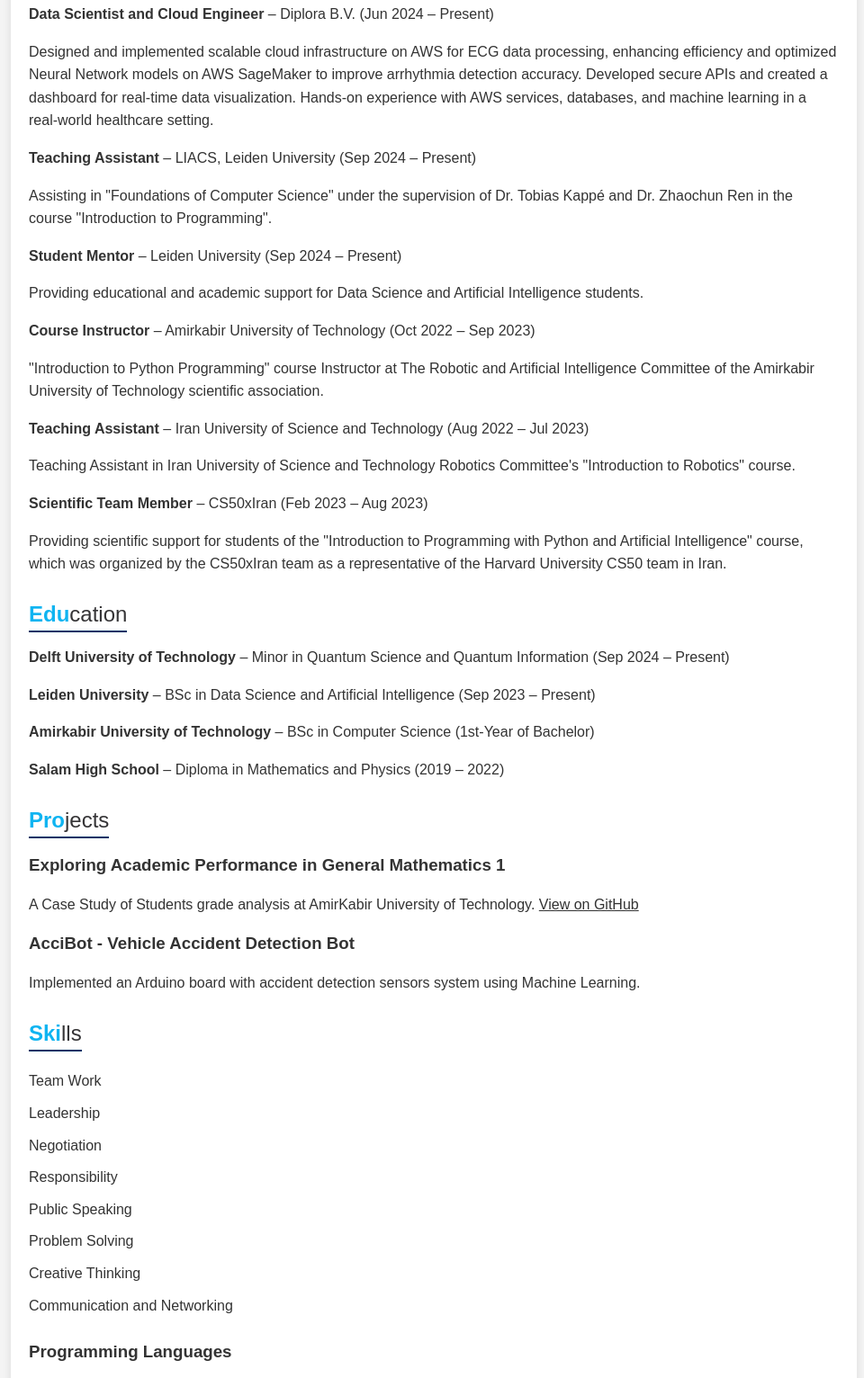
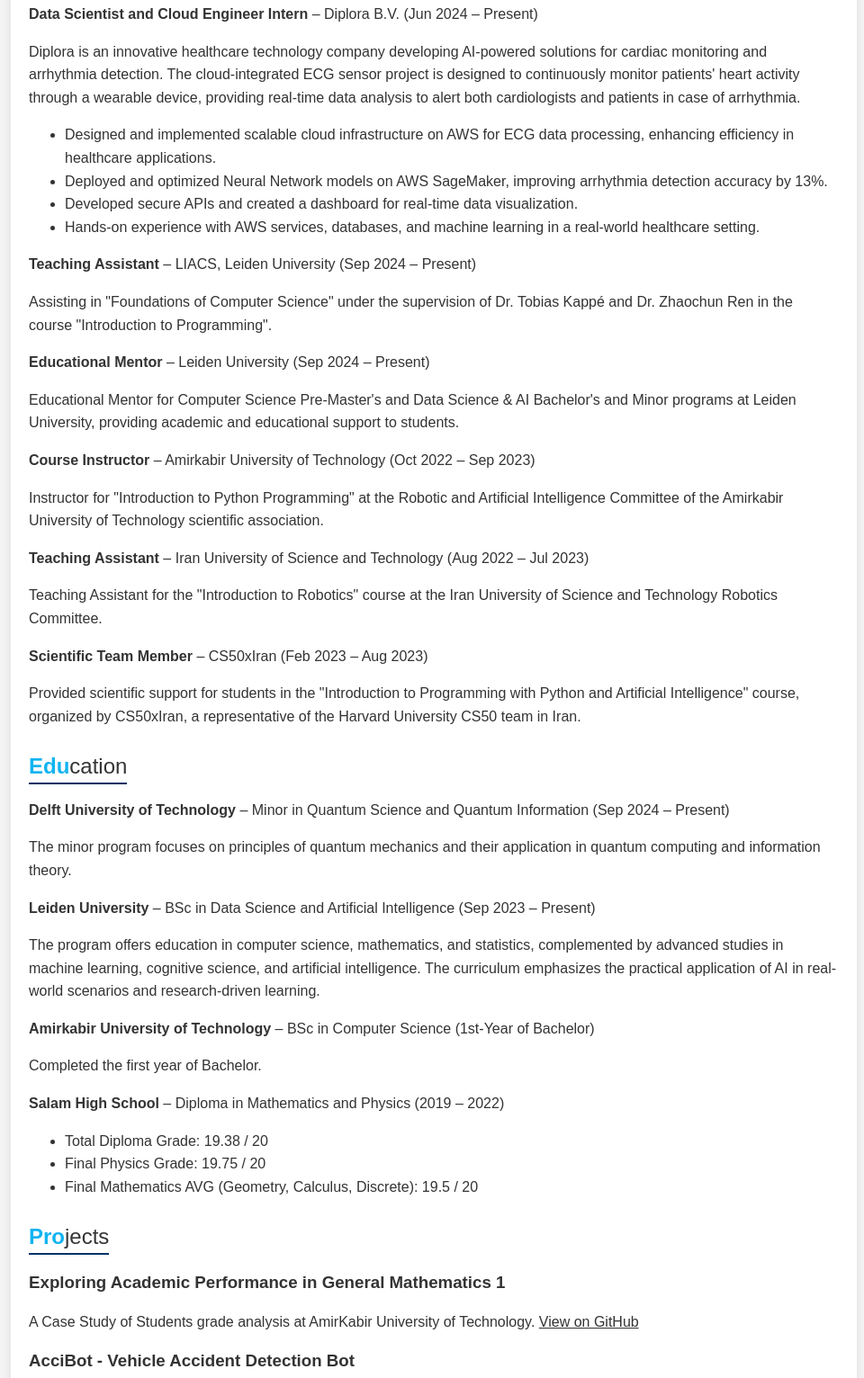
Before and after one commit to kooroshkz/curriculum-vitae, a plain HTML site: page index.html in a window 1280 px wide. Shown: the part 350-1882 px from the top of the page at 90% size, without its empty margins (158-1118 px from the left). Drawn offline with Linux system fonts and the light colour scheme.

Commit message:
update(Education): Update on education and Diplora description

```diff
--- a/index.html
+++ b/index.html
@@ -43,34 +43,54 @@
         <div class="section">
             <h2><span class="highlight">Exp</span>eriences</h2>
 
-            <p><strong>Data Scientist and Cloud Engineer</strong> – Diplora B.V. (Jun 2024 – Present)</p>
-            <p>Designed and implemented scalable cloud infrastructure on AWS for ECG data processing, enhancing efficiency and optimized Neural Network models on AWS SageMaker to improve arrhythmia detection accuracy. Developed secure APIs and created a dashboard for real-time data visualization. Hands-on experience with AWS services, databases, and machine learning in a real-world healthcare setting.</p>
+            <p><strong>Data Scientist and Cloud Engineer Intern</strong> – Diplora B.V. (Jun 2024 – Present)</p>
+            <p>Diplora is an innovative healthcare technology company developing AI-powered solutions for cardiac monitoring and arrhythmia detection. The cloud-integrated ECG sensor project is designed to continuously monitor patients' heart activity through a wearable device, providing real-time data analysis to alert both cardiologists and patients in case of arrhythmia.</p>
+            <ul>
+                <li>Designed and implemented scalable cloud infrastructure on AWS for ECG data processing, enhancing efficiency in healthcare applications.</li>
+                <li>Deployed and optimized Neural Network models on AWS SageMaker, improving arrhythmia detection accuracy by 13%.</li>
+                <li>Developed secure APIs and created a dashboard for real-time data visualization.</li>
+                <li>Hands-on experience with AWS services, databases, and machine learning in a real-world healthcare setting.</li>
+            </ul>
 
             <p><strong>Teaching Assistant</strong> – LIACS, Leiden University (Sep 2024 – Present)</p>
             <p>Assisting in "Foundations of Computer Science" under the supervision of Dr. Tobias Kappé and Dr. Zhaochun Ren in the course "Introduction to Programming".</p>
 
-            <p><strong>Student Mentor</strong> – Leiden University (Sep 2024 – Present)</p>
-            <p>Providing educational and academic support for Data Science and Artificial Intelligence students.</p>
+            <p><strong>Educational Mentor</strong> – Leiden University (Sep 2024 – Present)</p>
+            <p>Educational Mentor for Computer Science Pre-Master's and Data Science & AI Bachelor's and Minor programs at Leiden University, providing academic and educational support to students.</p>
 
             <p><strong>Course Instructor</strong> – Amirkabir University of Technology (Oct 2022 – Sep 2023)</p>
-            <p>"Introduction to Python Programming" course Instructor at The Robotic and Artificial Intelligence Committee of the Amirkabir University of Technology scientific association.</p>
+            <p>Instructor for "Introduction to Python Programming" at the Robotic and Artificial Intelligence Committee of the Amirkabir University of Technology scientific association.</p>
 
             <p><strong>Teaching Assistant</strong> – Iran University of Science and Technology (Aug 2022 – Jul 2023)</p>
-            <p>Teaching Assistant in Iran University of Science and Technology Robotics Committee's "Introduction to Robotics" course.</p>
+            <p>Teaching Assistant for the "Introduction to Robotics" course at the Iran University of Science and Technology Robotics Committee.</p>
 
             <p><strong>Scientific Team Member</strong> – CS50xIran (Feb 2023 – Aug 2023)</p>
-            <p>Providing scientific support for students of the "Introduction to Programming with Python and Artificial Intelligence" course, which was organized by the CS50xIran team as a representative of the Harvard University CS50 team in Iran.</p>
+            <p>Provided scientific support for students in the "Introduction to Programming with Python and Artificial Intelligence" course, organized by CS50xIran, a representative of the Harvard University CS50 team in Iran.</p>
         </div>
+
 
         <!-- <br><br><br><br><br><br> -->
 
         <div class="section">
             <h2><span class="highlight">Edu</span>cation</h2>
-            <p><strong>Delft University of Technology</strong> – Minor in  Quantum Science and Quantum Information (Sep 2024 – Present)</p>
+
+            <p><strong>Delft University of Technology</strong> – Minor in Quantum Science and Quantum Information (Sep 2024 – Present)</p>
+            <p>The minor program focuses on principles of quantum mechanics and their application in quantum computing and information theory.</p>
+
             <p><strong>Leiden University</strong> – BSc in Data Science and Artificial Intelligence (Sep 2023 – Present)</p>
+            <p>The program offers education in computer science, mathematics, and statistics, complemented by advanced studies in machine learning, cognitive science, and artificial intelligence. The curriculum emphasizes the practical application of AI in real-world scenarios and research-driven learning.</p>
+
             <p><strong>Amirkabir University of Technology</strong> – BSc in Computer Science (1st-Year of Bachelor)</p>
+            <p>Completed the first year of Bachelor.</p>
+
             <p><strong>Salam High School</strong> – Diploma in Mathematics and Physics (2019 – 2022)</p>
+            <ul>
+                <li>Total Diploma Grade: 19.38 / 20</li>
+                <li>Final Physics Grade: 19.75 / 20</li>
+                <li>Final Mathematics AVG (Geometry, Calculus, Discrete): 19.5 / 20</li>
+            </ul>
         </div>
+
 
         <div class="section">
             <h2><span class="highlight">Pro</span>jects</h2>
```
